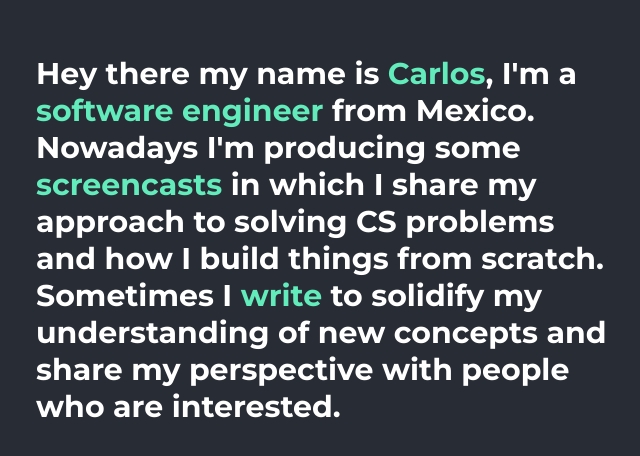
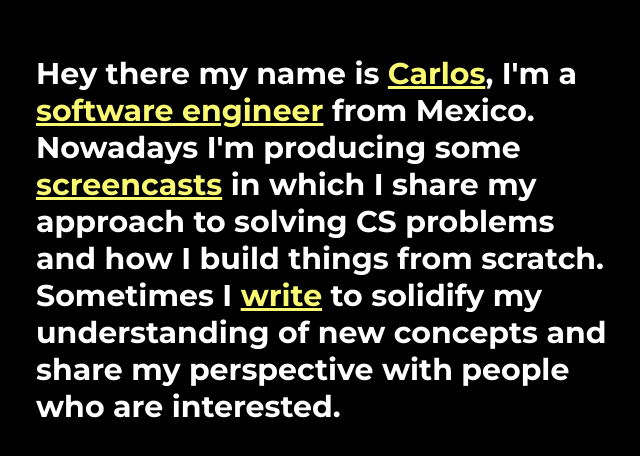
Before and after one commit to cadelacruza/carlos-center, a plain HTML site: page index.html in a window 1280 px wide. Shown: the part 160-616 px from the top of the page, without its empty margins (304-944 px from the left). Drawn offline with Linux system fonts and the light colour scheme.

Commit message:
changed colors

```diff
--- a/style.css
+++ b/style.css
@@ -9,7 +9,7 @@
 body {
   font-family: "Montserrat", sans-serif;
   font-size: 30px;
-  background-color: #282c35;
+  background-color: #000000;
   height: 100vh;
   color: white;
   display: flex;
@@ -18,8 +18,9 @@ body {
 }
 
 a {
-  text-decoration: none;
-  color: #63ecbb;
+  text-decoration: underline;
+  font-weight: 1300;
+  color: #f9f871;
 }
 
 main {
```
